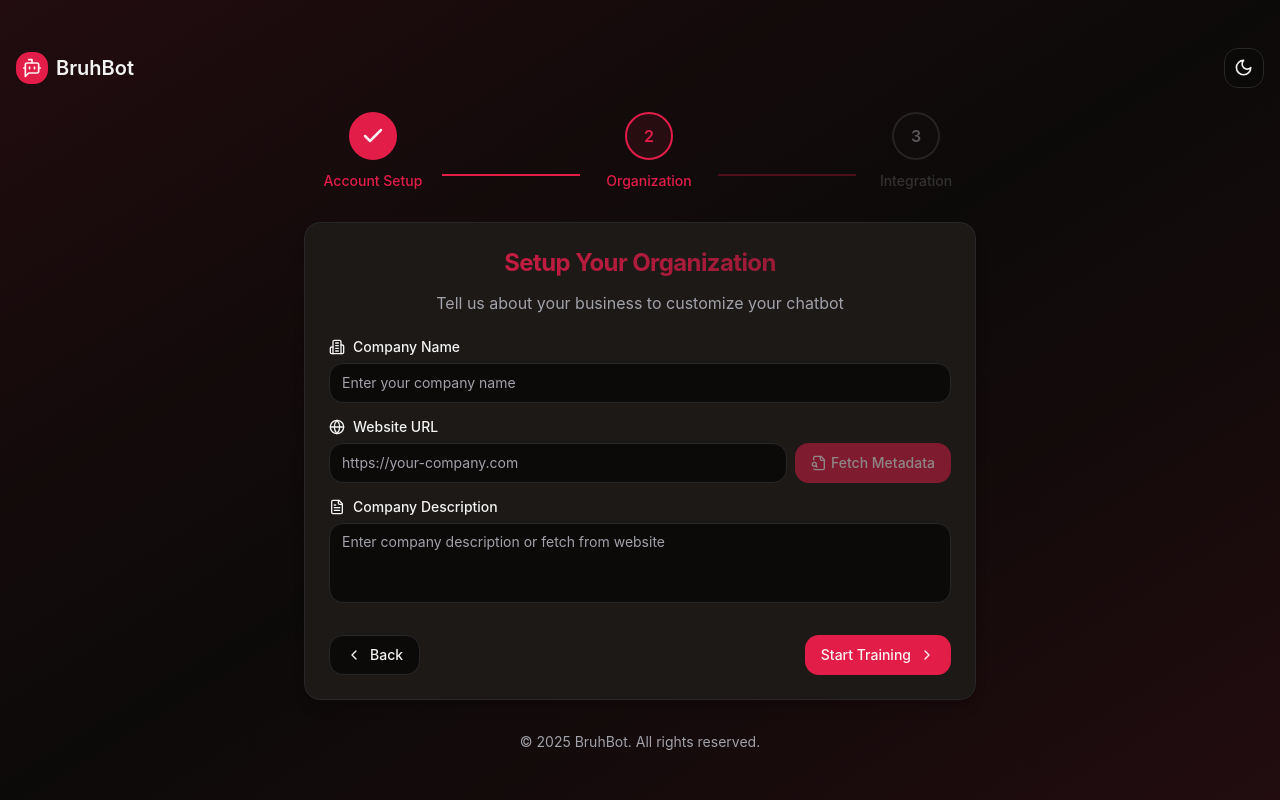
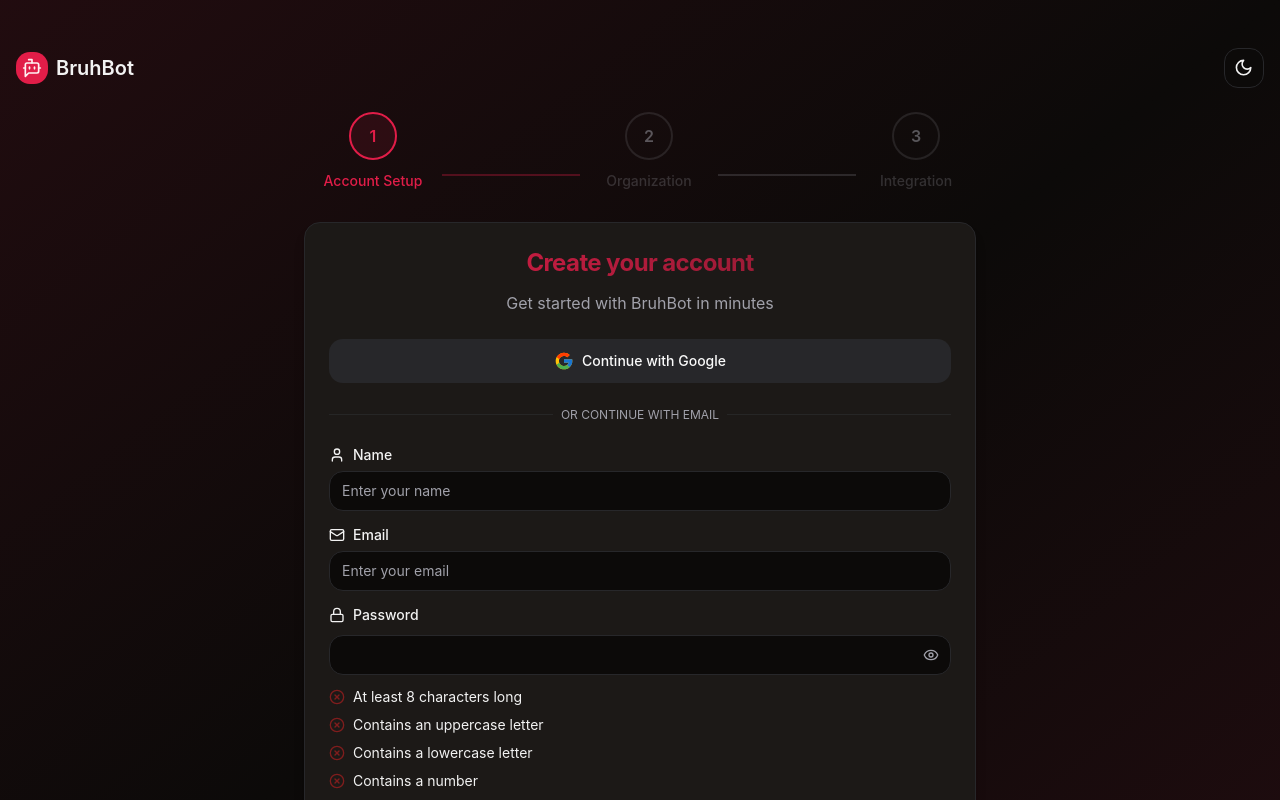
Before and after one commit to Sidc29/bruh-bot, a React (Vite) app: page / in a window 1280 px wide. Shown: the top 800 px of the page. Built offline with nearby package versions, Linux system fonts and the light colour scheme; what tw-elements would draw is missing.

Commit message:
Refactor OrganizationSetup component: remove formHasChanged logic and reset currentStep to 1

```diff
--- a/src/components/registration/steps/Organization/OrganizationSetup.jsx
+++ b/src/components/registration/steps/Organization/OrganizationSetup.jsx
@@ -43,7 +43,6 @@
     resetDialog,
     isComplete,
     completedPages,
-    formHasChanged,
     fetchMetaDescription,
     onSubmit,
     resetTraining,
@@ -172,22 +171,13 @@
                   <Button
                     type="button"
                     onClick={() => dispatch({ type: "SET_STEP", payload: 3 })}
-                    disabled={scanningState === "scanning" || formHasChanged}
+                    disabled={scanningState === "scanning"}
                     className="flex items-center gap-2"
                   >
                     Continue Setup <ChevronRight className="h-4 w-4" />
                   </Button>
                 )}
               </div>
-
-              {formHasChanged && scanningState === "completed" && (
-                <div className="flex items-center gap-2 p-3 text-sm bg-warning/10 border-warning/20 border rounded-lg">
-                  <AlertTriangle className="h-4 w-4 text-warning" />
-                  <span className="text-warning-foreground">
-                    Form data has changed. Please reset and retrain to continue.
-                  </span>
-                </div>
-              )}
             </form>
           </Form>
         </CardContent>
--- a/src/contexts/RegistrationProvider.jsx
+++ b/src/contexts/RegistrationProvider.jsx
@@ -2,7 +2,7 @@
 import { registrationReducer } from "../reducers/registrationReducer";
 
 const initialState = {
-  currentStep: 2,
+  currentStep: 1,
   userData: {
     name: "",
     email: "",
--- a/src/hooks/useOrganizationSetup.js
+++ b/src/hooks/useOrganizationSetup.js
@@ -1,4 +1,4 @@
-import { useState, useMemo } from "react";
+import { useState } from "react";
 import { useForm } from "react-hook-form";
 import { zodResolver } from "@hookform/resolvers/zod";
 import { origanizationDetailsSchema } from "../schemas/organizationDetails";
@@ -38,14 +38,6 @@
       description: state.organizationData.description,
     },
   });
-
-  const formHasChanged = useMemo(() => {
-    return (
-      form.getValues("companyName") !== state.organizationData.companyName ||
-      form.getValues("websiteUrl") !== state.organizationData.websiteUrl ||
-      form.getValues("description") !== state.organizationData.description
-    );
-  }, [form.watch(), state.organizationData]);
 
   const simulatePageScan = () => {
     const pages = [...pagesData];
@@ -112,7 +104,6 @@
     resetDialog,
     isComplete,
     completedPages,
-    formHasChanged,
     fetchMetaDescription,
     onSubmit,
     resetTraining,
```
